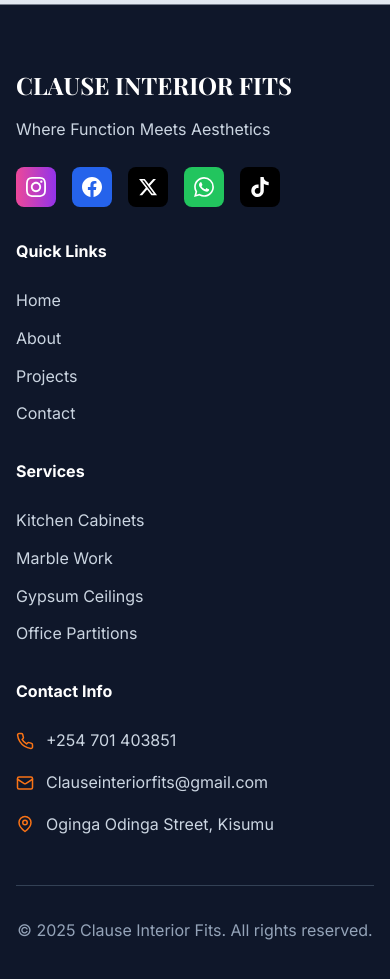
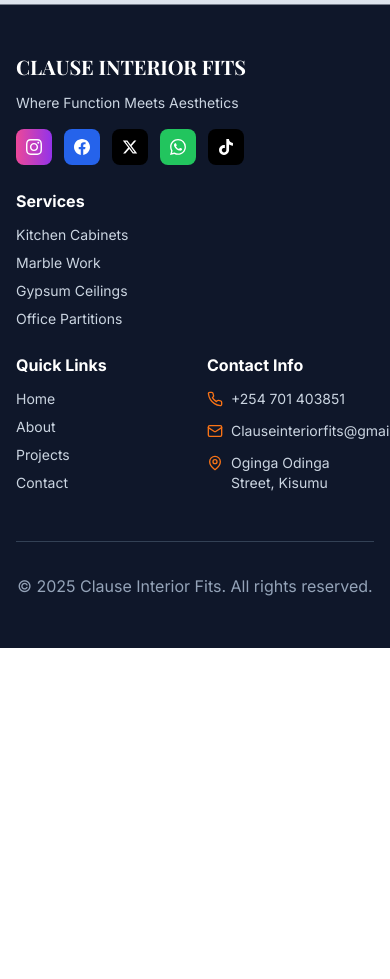
Before and after one commit to kevwasonga/K_Builders, a React (Vite) app: page / in a window 390 px wide. Shown: the part 8600-9579 px from the top of the page. After the commit the page ends 9248 px from the top, so only its background shows below. Built offline with nearby package versions, Linux system fonts and the light colour scheme.

Commit message:
Rebuild footer with 2-column grid layout for all screens below 768px

```diff
--- a/src/components/Footer.tsx
+++ b/src/components/Footer.tsx
@@ -81,43 +81,55 @@ function Footer() {
 
       {/* Footer */}
       <div className="border-t border-slate-200/50 bg-slate-900">
-        <div className="max-w-7xl mx-auto px-4 sm:px-6 lg:px-8 py-16">
-          <div className="grid grid-cols-1 xs:grid-cols-2 lg:grid-cols-4 gap-8 xs:gap-10 lg:gap-12">
-            <div>
-              <h3 className="text-2xl font-display font-bold text-white mb-4">CLAUSE INTERIOR FITS</h3>
-              <p className="text-slate-300 mb-6">Where Function Meets Aesthetics</p>
-              <div className="flex space-x-4 mt-6">
-                <a href="https://www.instagram.com/clausedesigninteriorfits/?igsh=cWdjYm1qdm8zZHhj" target="_blank" rel="noopener noreferrer" className="w-10 h-10 bg-gradient-to-r from-pink-500 to-purple-600 rounded-lg flex items-center justify-center hover:scale-110 transition-transform">
-                  <svg className="w-5 h-5 text-white" fill="currentColor" viewBox="0 0 24 24">
+        <div className="max-w-7xl mx-auto px-4 sm:px-6 lg:px-8 py-12 sm:py-16">
+          <div className="grid grid-cols-2 gap-6 sm:gap-8 lg:grid-cols-4 lg:gap-12">
+            {/* Left Column - Brand & Services */}
+            <div className="col-span-2 lg:col-span-1">
+              <h3 className="text-xl sm:text-2xl font-display font-bold text-white mb-3 sm:mb-4">CLAUSE INTERIOR FITS</h3>
+              <p className="text-sm sm:text-base text-slate-300 mb-4 sm:mb-6">Where Function Meets Aesthetics</p>
+              <div className="flex flex-wrap gap-3 sm:gap-4 mb-6 sm:mb-8">
+                <a href="https://www.instagram.com/clausedesigninteriorfits/?igsh=cWdjYm1qdm8zZHhj" target="_blank" rel="noopener noreferrer" className="w-9 h-9 sm:w-10 sm:h-10 bg-gradient-to-r from-pink-500 to-purple-600 rounded-lg flex items-center justify-center hover:scale-110 transition-transform">
+                  <svg className="w-4 h-4 sm:w-5 sm:h-5 text-white" fill="currentColor" viewBox="0 0 24 24">
                     <path d="M12 2.163c3.204 0 3.584.012 4.85.07 3.252.148 4.771 1.691 4.919 4.919.058 1.265.069 1.645.069 4.849 0 3.205-.012 3.584-.069 4.849-.149 3.225-1.664 4.771-4.919 4.919-1.266.058-1.644.07-4.85.07-3.204 0-3.584-.012-4.849-.07-3.26-.149-4.771-1.699-4.919-4.92-.058-1.265-.07-1.644-.07-4.849 0-3.204.013-3.583.07-4.849.149-3.227 1.664-4.771 4.919-4.919 1.266-.057 1.645-.069 4.849-.069zm0-2.163c-3.259 0-3.667.014-4.947.072-4.358.2-6.78 2.618-6.98 6.98-.059 1.281-.073 1.689-.073 4.948 0 3.259.014 3.668.072 4.948.2 4.358 2.618 6.78 6.98 6.98 1.281.058 1.689.072 4.948.072 3.259 0 3.668-.014 4.948-.072 4.354-.2 6.782-2.618 6.979-6.98.059-1.28.073-1.689.073-4.948 0-3.259-.014-3.667-.072-4.947-.196-4.354-2.617-6.78-6.979-6.98-1.281-.059-1.69-.073-4.949-.073zm0 5.838c-3.403 0-6.162 2.759-6.162 6.162s2.759 6.163 6.162 6.163 6.162-2.759 6.162-6.163c0-3.403-2.759-6.162-6.162-6.162zm0 10.162c-2.209 0-4-1.79-4-4 0-2.209 1.791-4 4-4s4 1.791 4 4c0 2.21-1.791 4-4 4zm6.406-11.845c-.796 0-1.441.645-1.441 1.44s.645 1.44 1.441 1.44c.795 0 1.439-.645 1.439-1.44s-.644-1.44-1.439-1.44z"/>
                   </svg>
                 </a>
-                <a href="https://www.facebook.com/people/Clause-Interior-fits-and-design/100091929919157/?rdid=qVrdHzdRb532AyUa&share_url=https%3A%2F%2Fwww.facebook.com%2Fshare%2F14Tu5azcVpa%2F" target="_blank" rel="noopener noreferrer" className="w-10 h-10 bg-blue-600 rounded-lg flex items-center justify-center hover:scale-110 transition-transform">
-                  <svg className="w-5 h-5 text-white" fill="currentColor" viewBox="0 0 24 24">
+                <a href="https://www.facebook.com/people/Clause-Interior-fits-and-design/100091929919157/?rdid=qVrdHzdRb532AyUa&share_url=https%3A%2F%2Fwww.facebook.com%2Fshare%2F14Tu5azcVpa%2F" target="_blank" rel="noopener noreferrer" className="w-9 h-9 sm:w-10 sm:h-10 bg-blue-600 rounded-lg flex items-center justify-center hover:scale-110 transition-transform">
+                  <svg className="w-4 h-4 sm:w-5 sm:h-5 text-white" fill="currentColor" viewBox="0 0 24 24">
                     <path d="M24 12.073c0-6.627-5.373-12-12-12s-12 5.373-12 12c0 5.99 4.388 10.954 10.125 11.854v-8.385H7.078v-3.47h3.047V9.43c0-3.007 1.792-4.669 4.533-4.669 1.312 0 2.686.235 2.686.235v2.953H15.83c-1.491 0-1.956.925-1.956 1.874v2.25h3.328l-.532 3.47h-2.796v8.385C19.612 23.027 24 18.062 24 12.073z"/>
                   </svg>
                 </a>
-                <a href="https://x.com/ClauseFits47910?t=XBC90QhLlI2zfnuIlfntpw&s=09" target="_blank" rel="noopener noreferrer" className="w-10 h-10 bg-black rounded-lg flex items-center justify-center hover:scale-110 transition-transform">
-                  <svg className="w-5 h-5 text-white" fill="currentColor" viewBox="0 0 24 24">
+                <a href="https://x.com/ClauseFits47910?t=XBC90QhLlI2zfnuIlfntpw&s=09" target="_blank" rel="noopener noreferrer" className="w-9 h-9 sm:w-10 sm:h-10 bg-black rounded-lg flex items-center justify-center hover:scale-110 transition-transform">
+                  <svg className="w-4 h-4 sm:w-5 sm:h-5 text-white" fill="currentColor" viewBox="0 0 24 24">
                     <path d="M18.244 2.25h3.308l-7.227 8.26 8.502 11.24H16.17l-5.214-6.817L4.99 21.75H1.68l7.73-8.835L1.254 2.25H8.08l4.713 6.231zm-1.161 17.52h1.833L7.084 4.126H5.117z"/>
                   </svg>
                 </a>
-                <a href="https://wa.me/254701403851" target="_blank" rel="noopener noreferrer" className="w-10 h-10 bg-green-500 rounded-lg flex items-center justify-center hover:scale-110 transition-transform">
-                  <svg className="w-5 h-5 text-white" fill="currentColor" viewBox="0 0 24 24">
+                <a href="https://wa.me/254701403851" target="_blank" rel="noopener noreferrer" className="w-9 h-9 sm:w-10 sm:h-10 bg-green-500 rounded-lg flex items-center justify-center hover:scale-110 transition-transform">
+                  <svg className="w-4 h-4 sm:w-5 sm:h-5 text-white" fill="currentColor" viewBox="0 0 24 24">
                     <path d="M17.472 14.382c-.297-.149-1.758-.867-2.03-.967-.273-.099-.471-.148-.67.15-.197.297-.767.966-.94 1.164-.173.199-.347.223-.644.075-.297-.15-1.255-.463-2.39-1.475-.883-.788-1.48-1.761-1.653-2.059-.173-.297-.018-.458.13-.606.134-.133.298-.347.446-.52.149-.174.198-.298.298-.497.099-.198.05-.371-.025-.52-.075-.149-.669-1.612-.916-2.207-.242-.579-.487-.5-.669-.51-.173-.008-.371-.01-.57-.01-.198 0-.52.074-.792.372-.272.297-1.04 1.016-1.04 2.479 0 1.462 1.065 2.875 1.213 3.074.149.198 2.096 3.2 5.077 4.487.709.306 1.262.489 1.694.625.712.227 1.36.195 1.871.118.571-.085 1.758-.719 2.006-1.413.248-.694.248-1.289.173-1.413-.074-.124-.272-.198-.57-.347m-5.421 7.403h-.004a9.87 9.87 0 01-5.031-1.378l-.361-.214-3.741.982.998-3.648-.235-.374a9.86 9.86 0 01-1.51-5.26c.001-5.45 4.436-9.884 9.888-9.884 2.64 0 5.122 1.03 6.988 2.898a9.825 9.825 0 012.893 6.994c-.003 5.45-4.437 9.884-9.885 9.884m8.413-18.297A11.815 11.815 0 0012.05 0C5.495 0 .16 5.335.157 11.892c0 2.096.547 4.142 1.588 5.945L.057 24l6.305-1.654a11.882 11.882 0 005.683 1.448h.005c6.554 0 11.89-5.335 11.893-11.893A11.821 11.821 0 0020.465 3.488"/>
                   </svg>
                 </a>
-                <a href="https://www.tiktok.com/@clauseinteriorfitsndesig?_r=1&_t=ZM-91kJYTvC2Ey" target="_blank" rel="noopener noreferrer" className="w-10 h-10 bg-black rounded-lg flex items-center justify-center hover:scale-110 transition-transform">
-                  <svg className="w-5 h-5 text-white" fill="currentColor" viewBox="0 0 24 24">
+                <a href="https://www.tiktok.com/@clauseinteriorfitsndesig?_r=1&_t=ZM-91kJYTvC2Ey" target="_blank" rel="noopener noreferrer" className="w-9 h-9 sm:w-10 sm:h-10 bg-black rounded-lg flex items-center justify-center hover:scale-110 transition-transform">
+                  <svg className="w-4 h-4 sm:w-5 sm:h-5 text-white" fill="currentColor" viewBox="0 0 24 24">
                     <path d="M12.525.02c1.31-.02 2.61-.01 3.91-.02.08 1.53.63 3.09 1.75 4.17 1.12 1.11 2.7 1.62 4.24 1.79v4.03c-1.44-.05-2.89-.35-4.2-.97-.57-.26-1.1-.59-1.62-.93-.01 2.92.01 5.84-.02 8.75-.08 1.4-.54 2.79-1.35 3.94-1.31 1.92-3.58 3.17-5.91 3.21-1.43.08-2.86-.31-4.08-1.03-2.02-1.19-3.44-3.37-3.65-5.71-.02-.5-.03-1-.01-1.49.18-1.9 1.12-3.72 2.58-4.96 1.66-1.44 3.98-2.13 6.15-1.72.02 1.48-.04 2.96-.04 4.44-.99-.32-2.15-.23-3.02.37-.63.41-1.11 1.04-1.36 1.75-.21.51-.15 1.07-.14 1.61.24 1.64 1.82 3.02 3.5 2.87 1.12-.01 2.19-.66 2.77-1.61.19-.33.4-.67.41-1.06.1-1.79.06-3.57.07-5.36.01-4.03-.01-8.05.02-12.07z"/>
                   </svg>
                 </a>
               </div>
+
+              <div className="mt-6 sm:mt-8">
+                <h4 className="text-base sm:text-lg font-bold text-white mb-3 sm:mb-4">Services</h4>
+                <ul className="space-y-2 text-sm sm:text-base text-slate-300">
+                  <li>Kitchen Cabinets</li>
+                  <li>Marble Work</li>
+                  <li>Gypsum Ceilings</li>
+                  <li>Office Partitions</li>
+                </ul>
+              </div>
             </div>
 
-            <div>
-              <h4 className="font-bold text-white mb-6">Quick Links</h4>
-              <ul className="space-y-3 text-slate-300">
+            {/* Right Column - Quick Links */}
+            <div className="col-span-1">
+              <h4 className="text-base sm:text-lg font-bold text-white mb-3 sm:mb-4">Quick Links</h4>
+              <ul className="space-y-2 text-sm sm:text-base text-slate-300">
                 <li><a href="#home" className="hover:text-orange-500 transition-colors">Home</a></li>
                 <li><a href="#about" className="hover:text-orange-500 transition-colors">About</a></li>
                 <li><a href="#projects" className="hover:text-orange-500 transition-colors">Projects</a></li>
@@ -125,29 +137,20 @@ function Footer() {
               </ul>
             </div>
 
-            <div>
-              <h4 className="font-bold text-white mb-6">Services</h4>
-              <ul className="space-y-3 text-slate-300">
-                <li>Kitchen Cabinets</li>
-                <li>Marble Work</li>
-                <li>Gypsum Ceilings</li>
-                <li>Office Partitions</li>
-              </ul>
-            </div>
-
-            <div>
-              <h4 className="font-bold text-white mb-6">Contact Info</h4>
-              <div className="space-y-4 text-slate-300">
-                <div className="flex items-center">
-                  <Phone size={18} className="mr-3 text-orange-500" />
+            {/* Right Column - Contact Info */}
+            <div className="col-span-1">
+              <h4 className="text-base sm:text-lg font-bold text-white mb-3 sm:mb-4">Contact Info</h4>
+              <div className="space-y-3 sm:space-y-4 text-sm sm:text-base text-slate-300">
+                <div className="flex items-start">
+                  <Phone size={16} className="mr-2 sm:mr-3 mt-0.5 text-orange-500 flex-shrink-0" />
                   <span>+254 701 403851</span>
                 </div>
-                <div className="flex items-center">
-                  <Mail size={18} className="mr-3 text-orange-500" />
-                  <span>Clauseinteriorfits@gmail.com</span>
+                <div className="flex items-start">
+                  <Mail size={16} className="mr-2 sm:mr-3 mt-0.5 text-orange-500 flex-shrink-0" />
+                  <span className="break-words">Clauseinteriorfits@gmail.com</span>
                 </div>
-                <div className="flex items-center">
-                  <MapPin size={18} className="mr-3 text-orange-500" />
+                <div className="flex items-start">
+                  <MapPin size={16} className="mr-2 sm:mr-3 mt-0.5 text-orange-500 flex-shrink-0" />
                   <span>Oginga Odinga Street, Kisumu</span>
                 </div>
               </div>
```
